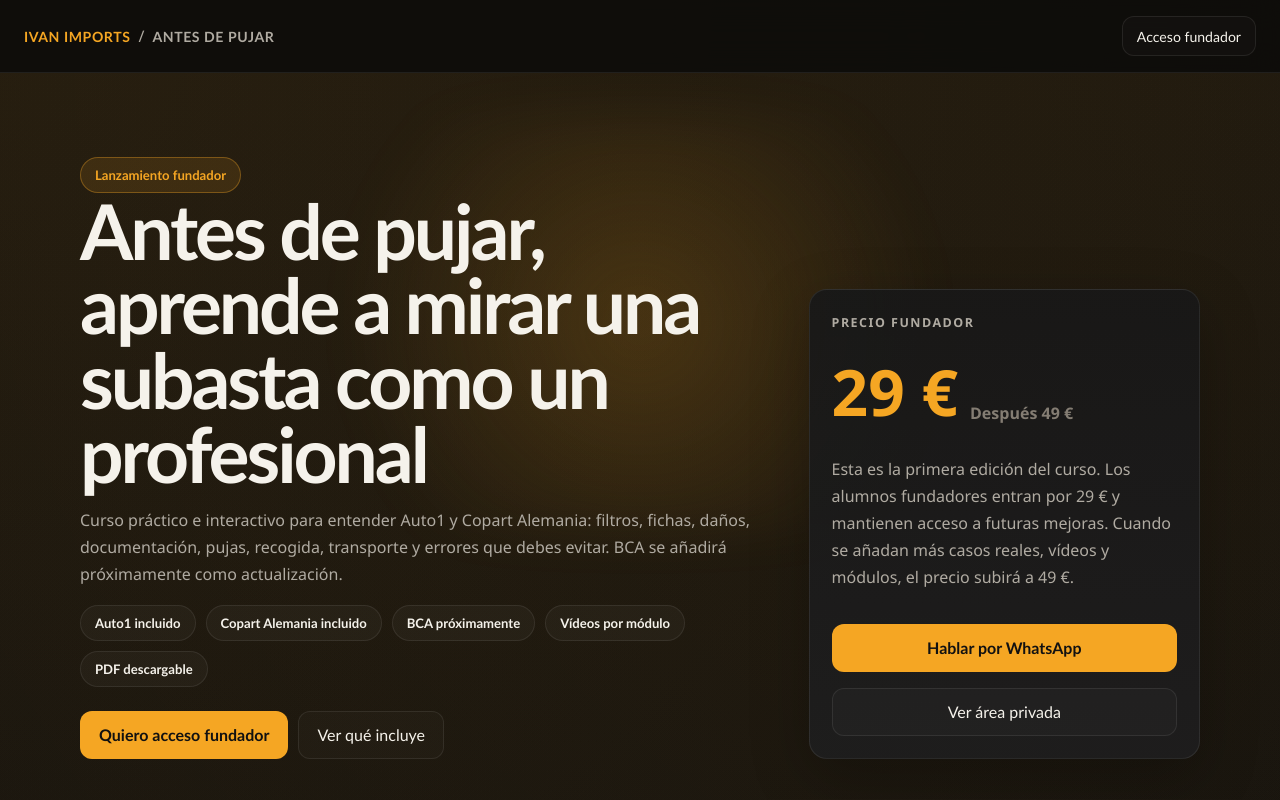
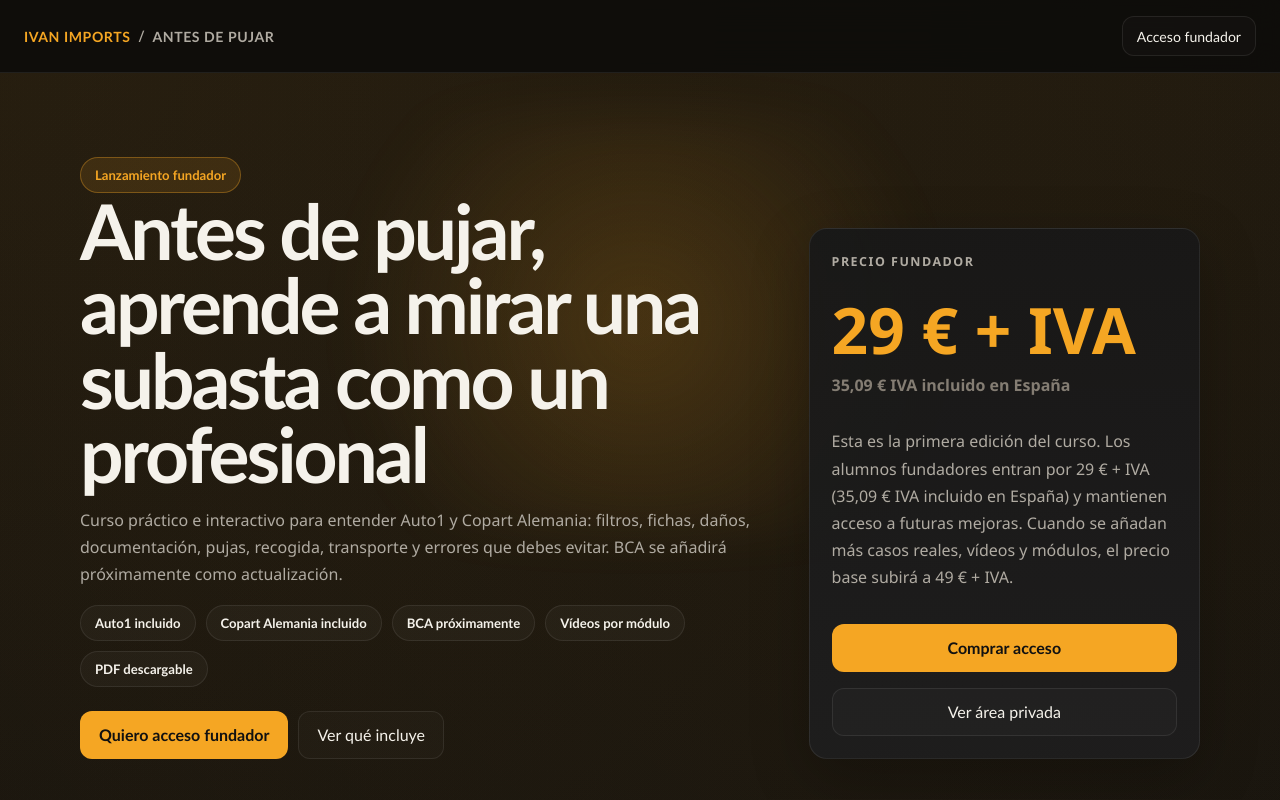
Before and after one commit to zzekrozz/subastaspro, a Next.js app: page /antes-de-pujar in a window 1280 px wide. Shown: the top 800 px of the page. Built offline with nearby package versions, Linux system fonts and the light colour scheme.

Commit message:
feat: connect live Stripe payment link

```diff
--- a/components/landing-page.js
+++ b/components/landing-page.js
@@ -13,8 +13,7 @@ import {
   BRAND_NAME,
   PRICE_COPY,
   PRIVATE_ROUTE,
-  WHATSAPP_PURCHASE_MESSAGE,
-  buildWhatsAppUrl
+  STRIPE_PAYMENT_LINK
 } from "@/lib/site-config";
 
 function CardGrid({ items, className = "" }) {
@@ -30,8 +29,6 @@ function CardGrid({ items, className = "" }) {
 }
 
 export function LandingPage({ launchPrice, futurePrice }) {
-  const purchaseUrl = buildWhatsAppUrl(WHATSAPP_PURCHASE_MESSAGE);
-
   return (
     <main className="site-shell">
       <header className="topbar">
@@ -40,7 +37,10 @@ export function LandingPage({ launchPrice, futurePrice }) {
           <span className="brand-divider">/</span>
           <span className="brand-course">Antes de Pujar</span>
         </div>
-        <a className="button button-secondary button-small" href="#precio">
+        <a
+          className="button button-secondary button-small"
+          href={STRIPE_PAYMENT_LINK}
+        >
           Acceso fundador
         </a>
       </header>
@@ -67,9 +67,7 @@ export function LandingPage({ launchPrice, futurePrice }) {
             <div className="hero-actions">
               <a
                 className="button button-primary"
-                href={purchaseUrl}
-                rel="noreferrer"
-                target="_blank"
+                href={STRIPE_PAYMENT_LINK}
               >
                 Quiero acceso fundador
               </a>
@@ -82,17 +80,15 @@ export function LandingPage({ launchPrice, futurePrice }) {
           <aside className="price-panel" id="precio">
             <p className="eyebrow-label">Precio fundador</p>
             <div className="price-stack">
-              <strong>{launchPrice} €</strong>
-              <span>Después {futurePrice} €</span>
+              <strong>{launchPrice} € + IVA</strong>
+              <span>35,09 € IVA incluido en España</span>
             </div>
             <p>{PRICE_COPY}</p>
             <a
               className="button button-primary"
-              href={purchaseUrl}
-              rel="noreferrer"
-              target="_blank"
+              href={STRIPE_PAYMENT_LINK}
             >
-              Hablar por WhatsApp
+              Comprar acceso
             </a>
             <a className="button button-secondary" href={PRIVATE_ROUTE}>
               Ver área privada
@@ -238,15 +234,15 @@ export function LandingPage({ launchPrice, futurePrice }) {
           <div>
             <SectionHeading
               eyebrow="Precio fundador"
-              title={`${launchPrice} € hoy. ${futurePrice} € después.`}
+              title={`${launchPrice} € + IVA hoy. ${futurePrice} € + IVA después.`}
               description="La primera edición incluye el curso web, módulos Auto1 y Copart, vídeos por módulo cuando estén disponibles, checklist final descargable, casos reales y futuras mejoras incluidas."
             />
           </div>
           <div className="surface-card founder-card">
             <p className="eyebrow-label">Acceso fundador</p>
             <div className="price-stack">
-              <strong>{launchPrice} €</strong>
-              <span>Después {futurePrice} €</span>
+              <strong>{launchPrice} € + IVA</strong>
+              <span>35,09 € IVA incluido en España</span>
             </div>
             <ul className="feature-list">
               <li>Curso web privado</li>
@@ -259,9 +255,7 @@ export function LandingPage({ launchPrice, futurePrice }) {
             </ul>
             <a
               className="button button-primary"
-              href={purchaseUrl}
-              rel="noreferrer"
-              target="_blank"
+              href={STRIPE_PAYMENT_LINK}
             >
               Quiero acceso fundador
             </a>
@@ -293,9 +287,7 @@ export function LandingPage({ launchPrice, futurePrice }) {
           <div className="hero-actions centered">
             <a
               className="button button-primary"
-              href={purchaseUrl}
-              rel="noreferrer"
-              target="_blank"
+              href={STRIPE_PAYMENT_LINK}
             >
               Quiero acceso fundador
             </a>
--- a/lib/site-config.js
+++ b/lib/site-config.js
@@ -3,6 +3,8 @@ export const SITE_NAME = "Antes de Pujar";
 
 export const LAUNCH_PRICE = 29;
 export const FUTURE_PRICE = 49;
+export const STRIPE_PAYMENT_LINK =
+  "https://buy.stripe.com/bJeeVea3K5Dx0fFdfy8N206";
 // Legacy founder code kept while the buyer access flow is migrated.
 export const COURSE_PASSWORD = "FUNDADOR29";
 
@@ -21,10 +23,8 @@ export const STORAGE_KEYS = {
 };
 
 export const PRICE_COPY =
-  "Esta es la primera edición del curso. Los alumnos fundadores entran por 29 € y mantienen acceso a futuras mejoras. Cuando se añadan más casos reales, vídeos y módulos, el precio subirá a 49 €.";
+  "Esta es la primera edición del curso. Los alumnos fundadores entran por 29 € + IVA (35,09 € IVA incluido en España) y mantienen acceso a futuras mejoras. Cuando se añadan más casos reales, vídeos y módulos, el precio base subirá a 49 € + IVA.";
 
-export const WHATSAPP_PURCHASE_MESSAGE =
-  "Hola, quiero acceso al curso Antes de Pujar por 29 €";
 export const WHATSAPP_SUPPORT_MESSAGE =
   "Hola, tengo una duda sobre el curso Antes de Pujar";
 
```
